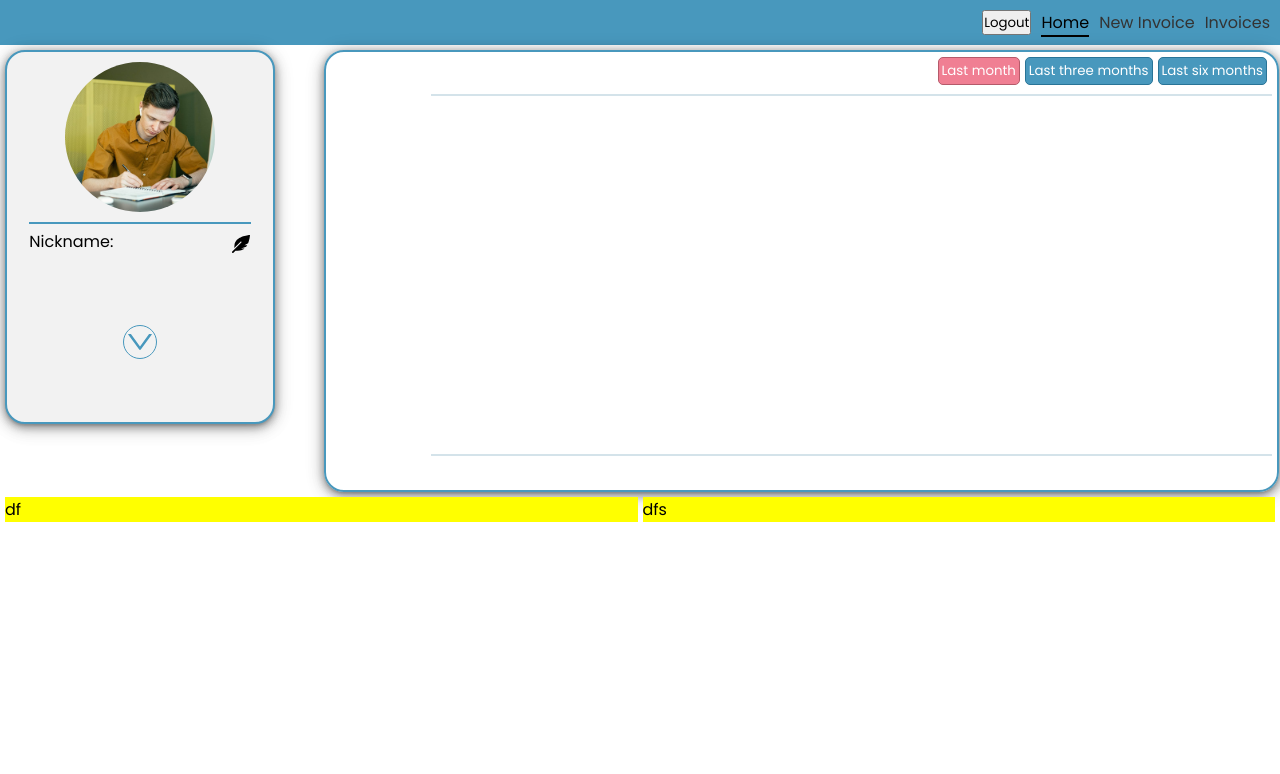
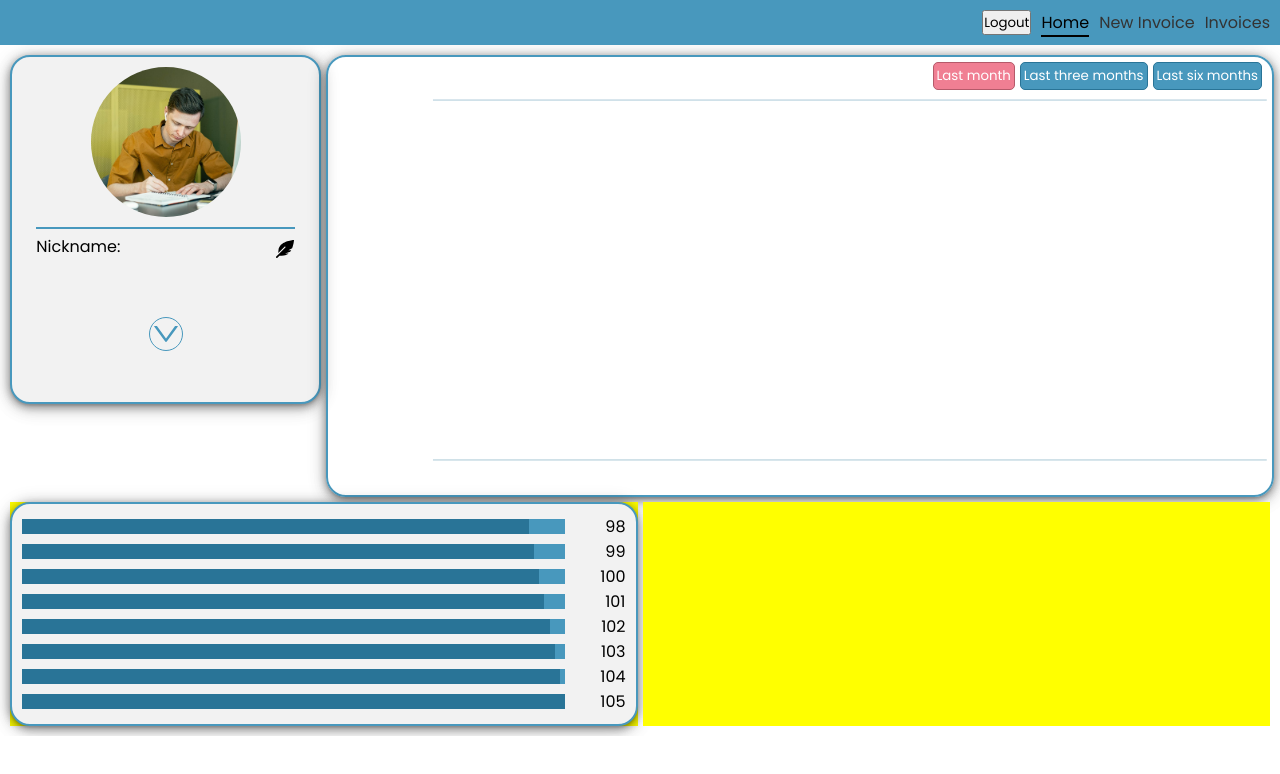
Before and after one commit to radvanall/expenditures, a React (Create React App) app in the folder front/: page /home in a window 1280 px wide. Shown: the top 774 px of the page. Built offline with nearby package versions, Linux system fonts and the light colour scheme; no server answers; sample sign-in values are in the browser's storage.

Commit message:
Add the CateoryCard in Home component

```diff
--- a/front/src/components/Cards/Card/Card.module.css
+++ b/front/src/components/Cards/Card/Card.module.css
@@ -2,9 +2,9 @@
   border: 2px solid var(--primary-border-color);
   box-sizing: border-box;
   border-radius: 20px;
-  max-width: 270px;
+  max-width: 100%;
   min-width: 150px;
-  height: fit-content;
+  /* height: fit-content; */
   padding: 10px;
   display: flex;
   flex-direction: column;
--- a/front/src/pages/Home/Home.module.css
+++ b/front/src/pages/Home/Home.module.css
@@ -1,8 +1,9 @@
 .home__wrapper {
-  padding: 5px;
+  padding: 10px;
   display: grid;
   gap: 5px;
   grid-template-columns: repeat(4, 1fr);
+  overflow: hidden;
 }
 .grid_col_span_3 {
   grid-column: span 3;
--- a/front/src/pages/Home/Home.tsx
+++ b/front/src/pages/Home/Home.tsx
@@ -2,6 +2,7 @@ import React from "react";
 import UserCard from "../../components/Cards/UserCard/UserCard";
 import styles from "./Home.module.css";
 import MoneyPerDayChart from "../../components/Charts/MoneyPerDayChart/MoneyPerDayChart";
+import CategoryCard from "../../components/Cards/Card/CategoryCard/CategoryCard";
 const Home = () => {
   return (
     <div className={styles.home__wrapper}>
@@ -9,8 +10,11 @@ const Home = () => {
       <div className={styles.grid_col_span_3}>
         <MoneyPerDayChart />
       </div>
-      <div className={styles.grid_col_span_2}> df</div>
-      <div className={styles.grid_col_span_2}>dfs</div>
+      <div className={styles.grid_col_span_2}>
+        <CategoryCard />
+        {/* <ProgressBar max={1000000000} value={100000000} /> */}
+      </div>
+      <div className={styles.grid_col_span_2}></div>
     </div>
   );
 };
```
